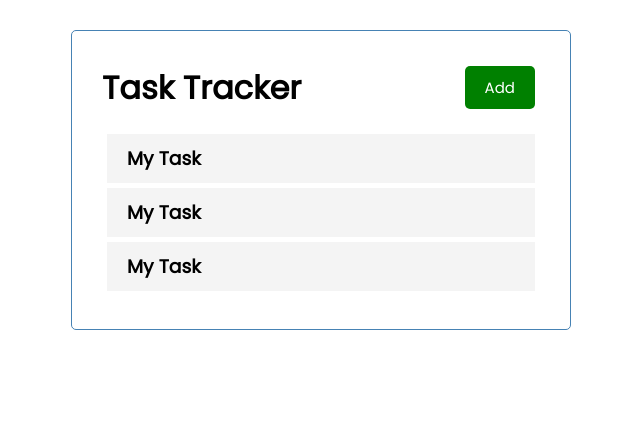
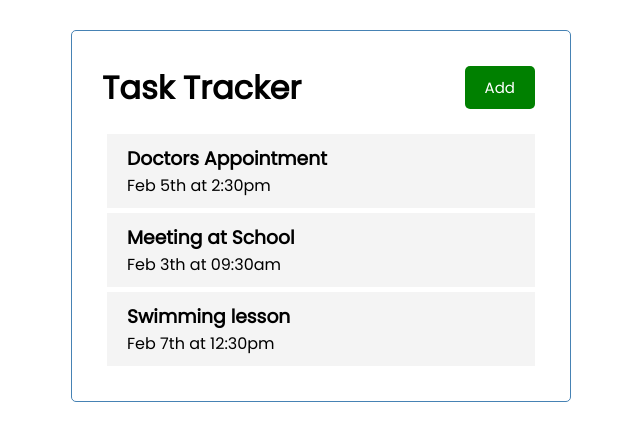
Before and after one commit to BenjaminNeustadt/React-JS-crash-course, a React (Create React App) app: page / in a window 1280 px wide. Shown: the top 440 px of the page, without its empty margins (319-959 px from the left). Built offline with nearby package versions, Linux system fonts and the light colour scheme.

Commit message:
Update: pass task as prop
* task.text now in <h3>
* task.day now in <p>
* all works

```diff
--- a/src/components/Task.js
+++ b/src/components/Task.js
@@ -1,8 +1,9 @@
 
-const Task = () => {
+const Task = ({task}) => {
   return (
     <div className="task">
-      <h3>My Task</h3>
+      <h3>{task.text}</h3>
+      <p>{task.day}</p>
     </div>
   )
 }
```
